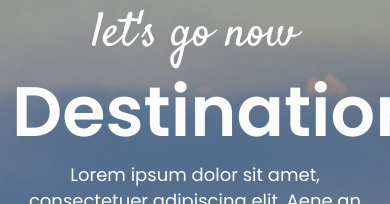
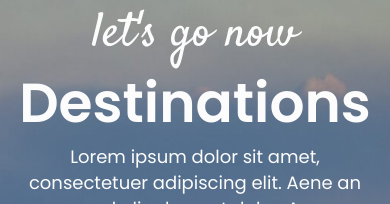
Before and after one commit to Md-Naim-Howlader/Vromon_Point, a React (Vite) app: page / in a window 390 px wide. Shown: the part 310-514 px from the top of the page. Built offline with nearby package versions, Linux system fonts and the light colour scheme; no server answers.

Commit message:
title-heading responsive

```diff
--- a/src/styles/responsive.css
+++ b/src/styles/responsive.css
@@ -82,4 +82,7 @@
     width: 93%;
     top: 21px;
   }
+  .hero-section .section-title .title-heading {
+    font-size: 55px;
+  }
 }
```
